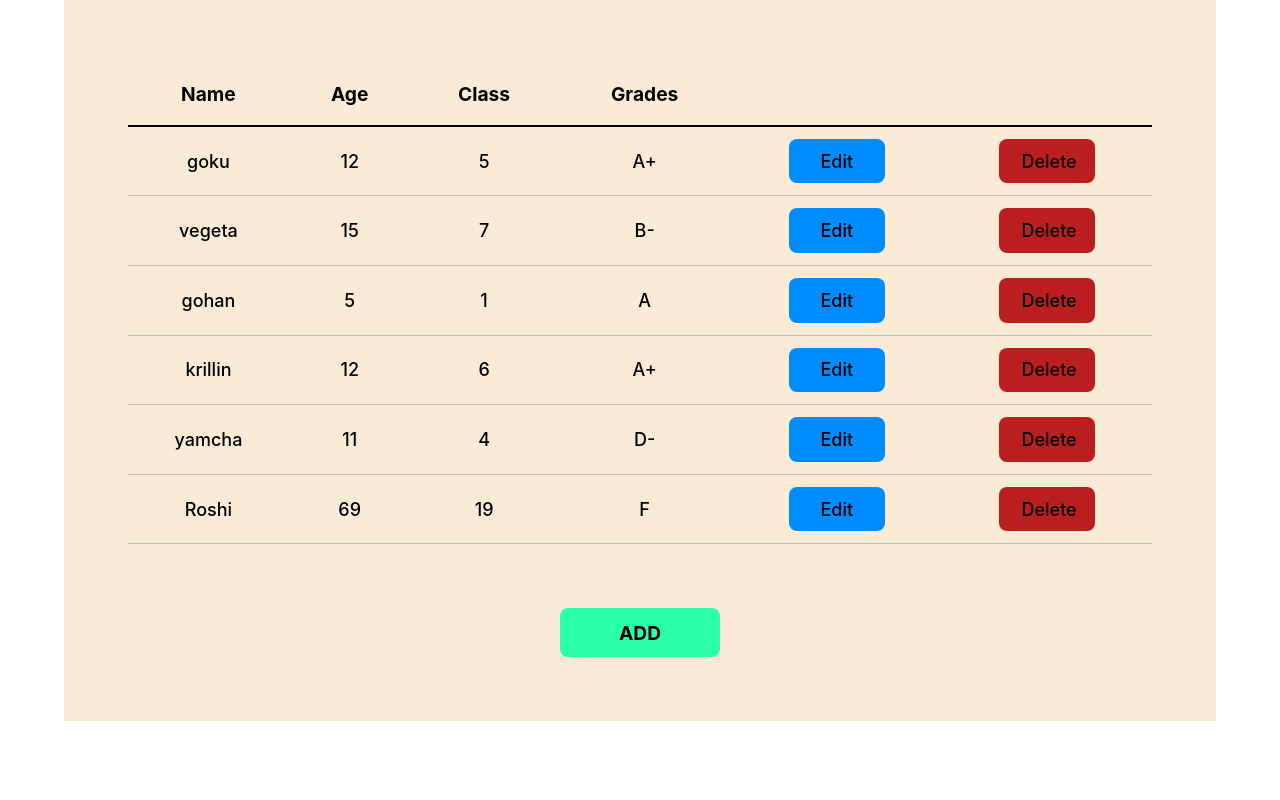
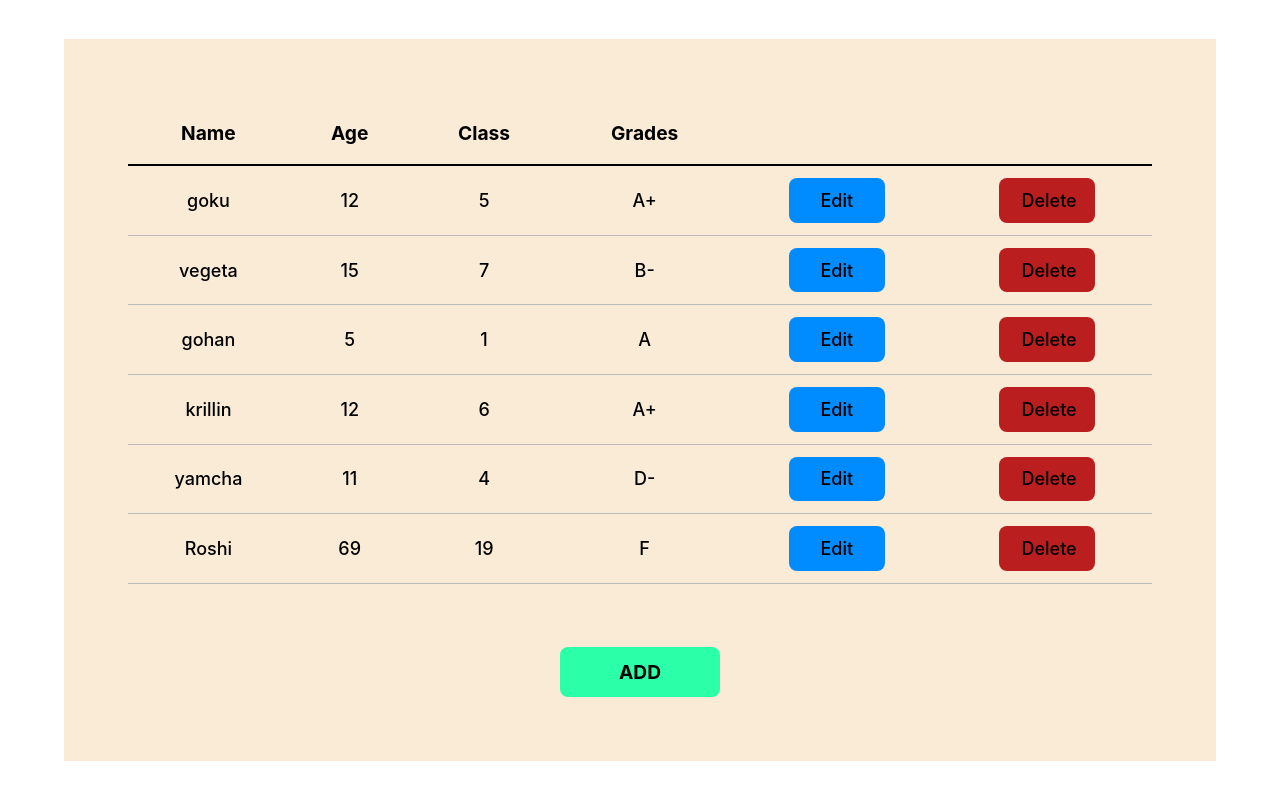
Before and after one commit to rush1dan/react-dotnet-CRUD, a React (Vite) app in the folder FrontEnd/ReactCRUD/: page / in a window 1280 px wide. Built offline with nearby package versions, Linux system fonts and the light colour scheme.

Commit message:
Content container centered

```diff
--- a/FrontEnd/ReactCRUD/src/App.css
+++ b/FrontEnd/ReactCRUD/src/App.css
@@ -2,12 +2,15 @@
 	width: 100vw;
 	min-height: 100vh;
 	background: #ffffff;
+	display: flex;
+	flex-direction: column;
+	justify-content: center;
 }
 
 .container {
 	padding: 4rem;
 	margin-left: auto;
 	margin-right: auto;
-	max-width: 1024px;
+	width: 1024px;
 	background-color: antiquewhite;
 }
--- a/FrontEnd/ReactCRUD/src/index.css
+++ b/FrontEnd/ReactCRUD/src/index.css
@@ -25,10 +25,6 @@ a:hover {
 
 body {
   margin: 0;
-  display: flex;
-  place-items: center;
-  min-width: 320px;
-  min-height: 100vh;
   padding: 0;
   box-sizing: border-box;
 }
```
